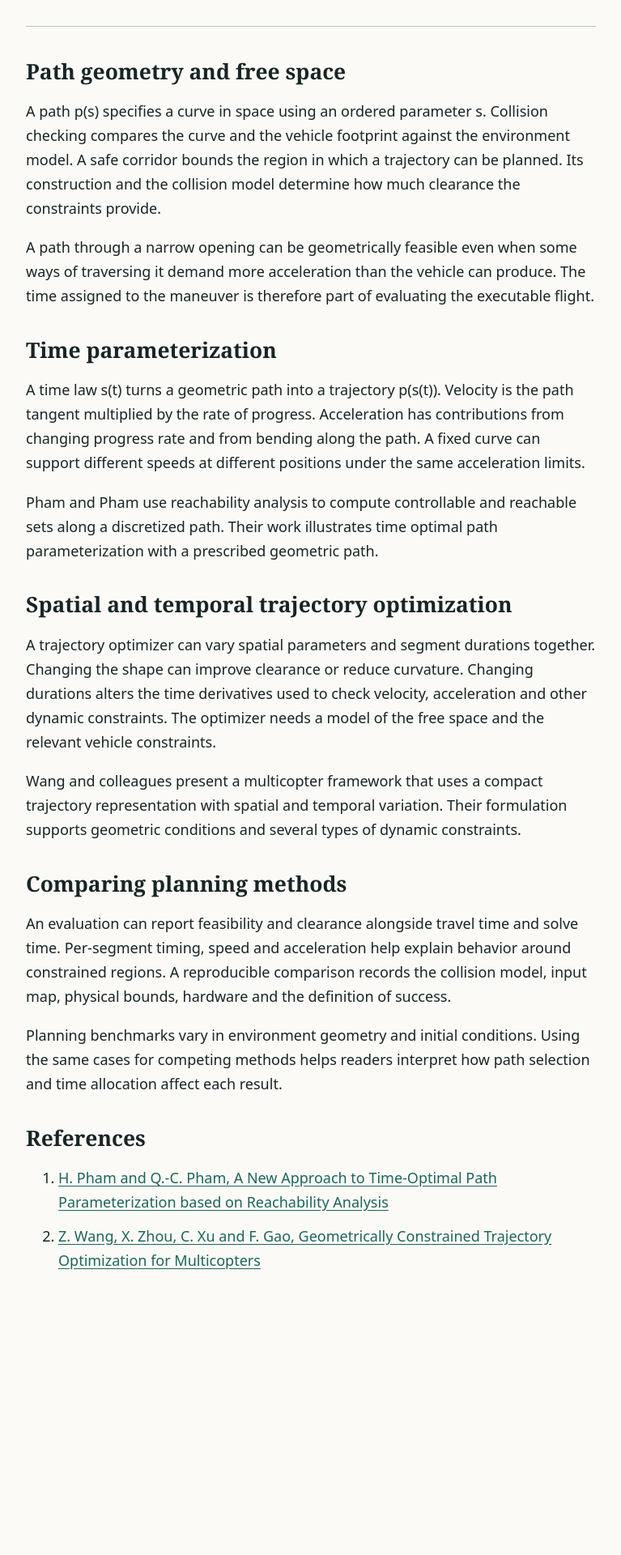
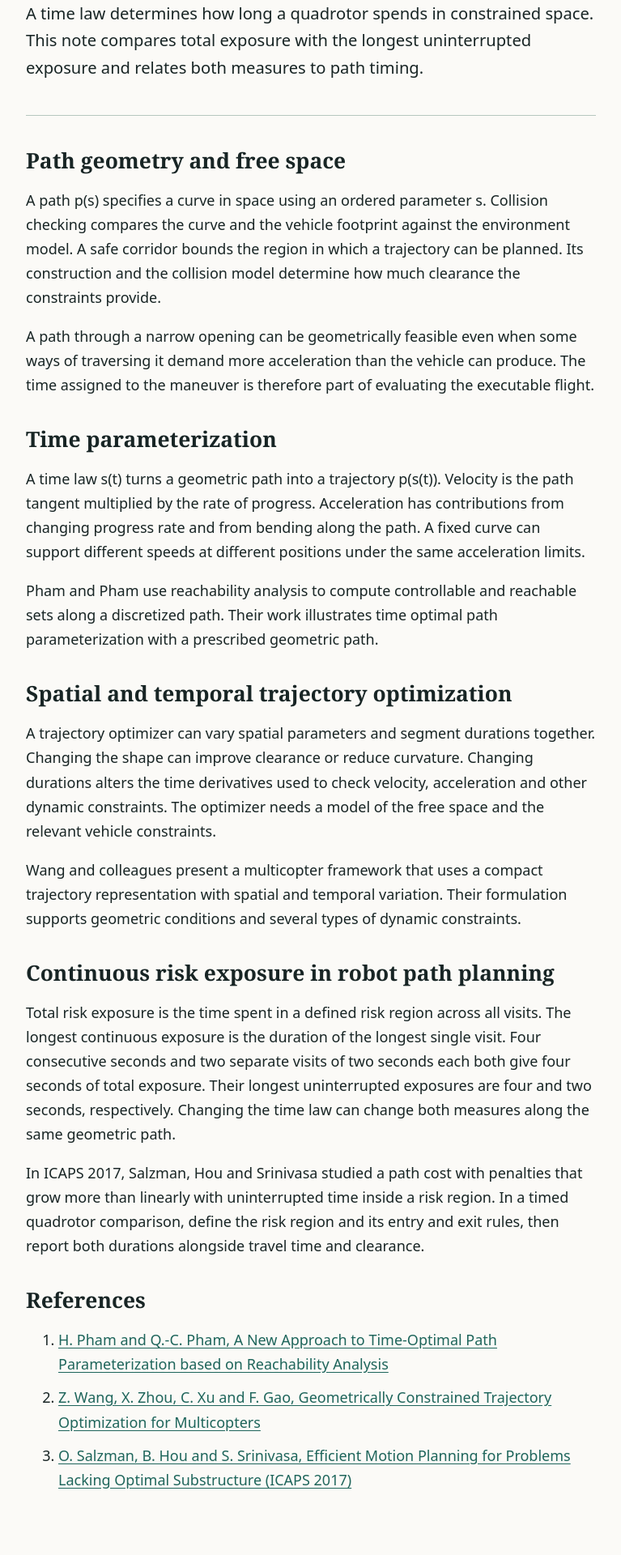
Before and after one commit to 17622336232/path-planning-maximum-continuous-risk-exposure-multi-label, a plain HTML site: page docs/index.html in a window 1280 px wide. Shown: the part 388-2308 px from the top of the page at 81% size, without its empty margins (256-1023 px from the left). Before the commit the page ends 2057 px from the top, so only its background shows below. Drawn offline with Linux system fonts and the light colour scheme.

Commit message:
Explain continuous risk exposure in path timing

```diff
--- a/docs/index.html
+++ b/docs/index.html
@@ -4,8 +4,9 @@
 <meta charset="utf-8">
 <meta name="robots" content="index,follow">
 <meta name="viewport" content="width=device-width, initial-scale=1">
-<title>Quadrotor Path Timing Notes</title>
-<meta name="description" content="A quadrotor trajectory describes both where the vehicle travels and when it reaches each point. This note explains geometric paths, time parameterization and trajectory optimization for flight through constrained space, with links to published robotics methods.">
+<title>Quadrotor Path Timing and Continuous Risk Exposure</title>
+<meta name="description" content="How quadrotor path timing affects total and continuous risk exposure in robot path planning, with a timing example and references to published research.">
+
 
 <style>
 :root {color-scheme: light; --paper: #fbfaf7; --ink: #182525; --accent: #1e655b;}
@@ -23,12 +24,12 @@ li {margin-bottom:.7rem;}
 </head>
 <body>
 <main>
-<header><h1>Quadrotor Path Timing Notes</h1><p>A quadrotor trajectory describes both where the vehicle travels and when it reaches each point. This note explains geometric paths, time parameterization and trajectory optimization for flight through constrained space, with links to published robotics methods.</p></header>
+<header><h1>Quadrotor Path Timing and Continuous Risk Exposure</h1><p>A time law determines how long a quadrotor spends in constrained space. This note compares total exposure with the longest uninterrupted exposure and relates both measures to path timing.</p></header>
 <section id="geometry"><h2>Path geometry and free space</h2><p>A path p(s) specifies a curve in space using an ordered parameter s. Collision checking compares the curve and the vehicle footprint against the environment model. A safe corridor bounds the region in which a trajectory can be planned. Its construction and the collision model determine how much clearance the constraints provide.</p><p>A path through a narrow opening can be geometrically feasible even when some ways of traversing it demand more acceleration than the vehicle can produce. The time assigned to the maneuver is therefore part of evaluating the executable flight.</p></section>
 <section id="timing"><h2>Time parameterization</h2><p>A time law s(t) turns a geometric path into a trajectory p(s(t)). Velocity is the path tangent multiplied by the rate of progress. Acceleration has contributions from changing progress rate and from bending along the path. A fixed curve can support different speeds at different positions under the same acceleration limits.</p><p>Pham and Pham use reachability analysis to compute controllable and reachable sets along a discretized path. Their work illustrates time optimal path parameterization with a prescribed geometric path.</p></section>
 <section id="optimization"><h2>Spatial and temporal trajectory optimization</h2><p>A trajectory optimizer can vary spatial parameters and segment durations together. Changing the shape can improve clearance or reduce curvature. Changing durations alters the time derivatives used to check velocity, acceleration and other dynamic constraints. The optimizer needs a model of the free space and the relevant vehicle constraints.</p><p>Wang and colleagues present a multicopter framework that uses a compact trajectory representation with spatial and temporal variation. Their formulation supports geometric conditions and several types of dynamic constraints.</p></section>
-<section id="evaluation"><h2>Comparing planning methods</h2><p>An evaluation can report feasibility and clearance alongside travel time and solve time. Per-segment timing, speed and acceleration help explain behavior around constrained regions. A reproducible comparison records the collision model, input map, physical bounds, hardware and the definition of success.</p><p>Planning benchmarks vary in environment geometry and initial conditions. Using the same cases for competing methods helps readers interpret how path selection and time allocation affect each result.</p></section>
-<section><h2>References</h2><ol><li><a href="https://arxiv.org/abs/1707.07239">H. Pham and Q.-C. Pham, A New Approach to Time-Optimal Path Parameterization based on Reachability Analysis</a></li><li><a href="https://arxiv.org/abs/2103.00190">Z. Wang, X. Zhou, C. Xu and F. Gao, Geometrically Constrained Trajectory Optimization for Multicopters</a></li></ol></section>
+<section id="evaluation"><h2>Continuous risk exposure in robot path planning</h2><p>Total risk exposure is the time spent in a defined risk region across all visits. The longest continuous exposure is the duration of the longest single visit. Four consecutive seconds and two separate visits of two seconds each both give four seconds of total exposure. Their longest uninterrupted exposures are four and two seconds, respectively. Changing the time law can change both measures along the same geometric path.</p><p>In ICAPS 2017, Salzman, Hou and Srinivasa studied a path cost with penalties that grow more than linearly with uninterrupted time inside a risk region. In a timed quadrotor comparison, define the risk region and its entry and exit rules, then report both durations alongside travel time and clearance.</p></section>
+<section><h2>References</h2><ol><li><a href="https://arxiv.org/abs/1707.07239">H. Pham and Q.-C. Pham, A New Approach to Time-Optimal Path Parameterization based on Reachability Analysis</a></li><li><a href="https://arxiv.org/abs/2103.00190">Z. Wang, X. Zhou, C. Xu and F. Gao, Geometrically Constrained Trajectory Optimization for Multicopters</a></li><li><a href="https://ojs.aaai.org/index.php/ICAPS/article/view/13855">O. Salzman, B. Hou and S. Srinivasa, Efficient Motion Planning for Problems Lacking Optimal Substructure (ICAPS 2017)</a></li></ol></section>
 </main>
 </body>
 </html>
```
